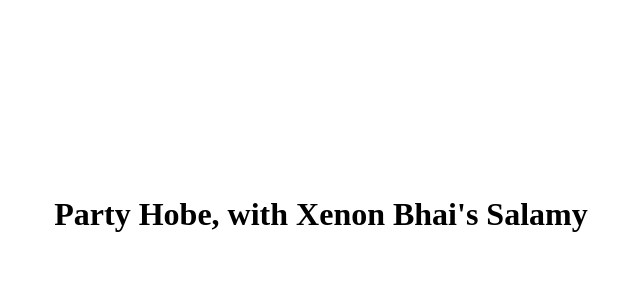
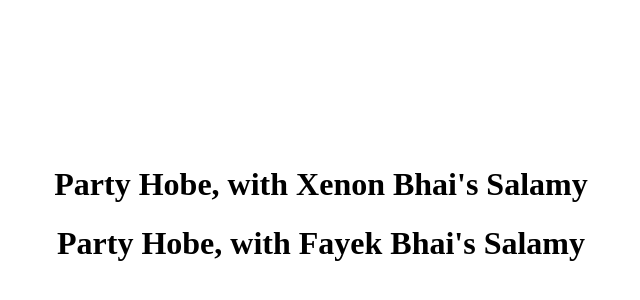
Before and after one commit to WARC-Digital/test-git-deploy, a plain HTML site: page index.html in a window 1280 px wide. Shown: the part 194-494 px from the top of the page, without its empty margins (319-959 px from the left). Drawn offline with Linux system fonts and the light colour scheme.

Commit message:
Update index.html

```diff
--- a/index.html
+++ b/index.html
@@ -9,7 +9,10 @@
 </head>
 <body>
   <div style="display:flex; align-items:center; justify-content:center; height:100vh">
-      <h1>Party Hobe, with Xenon Bhai's Salamy</h1>
+     <div style='text-align:center'>
+       <h1>Party Hobe, with Xenon Bhai's Salamy</h1>
+     <h1>Party Hobe, with Fayek Bhai's Salamy</h1>
+     </div>
   </div>
 </body>
 </html>
```
